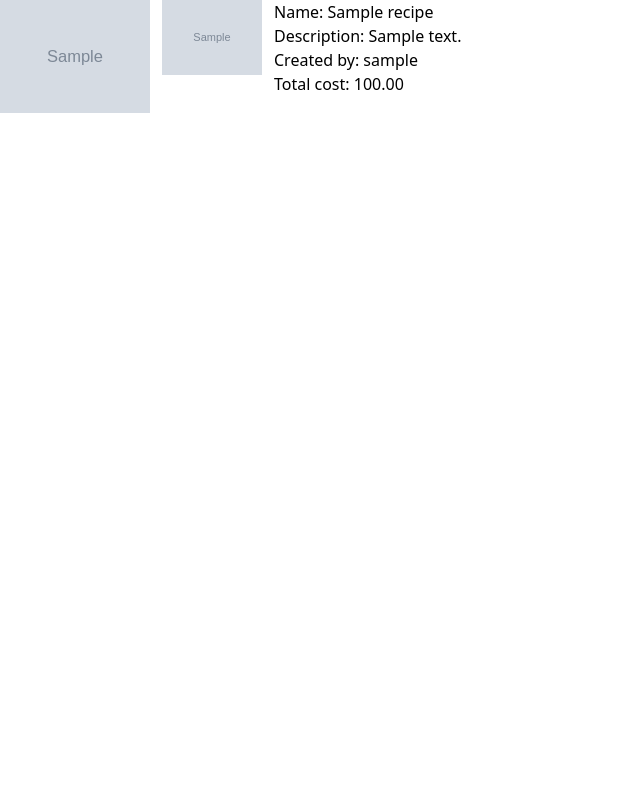
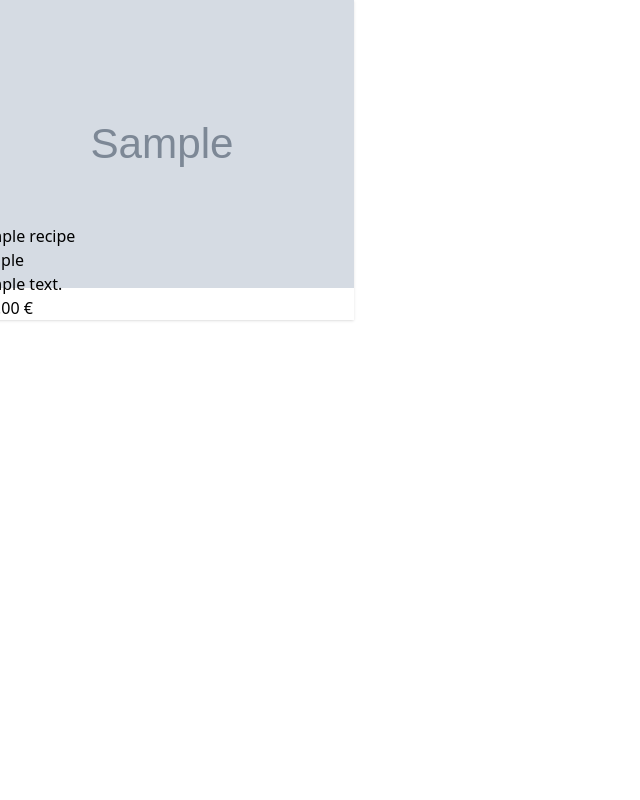
Before and after one commit to schuggermi/gourmet_wiki-django, a Django app: page /recipes/ in a window 1280 px wide. Shown: the whole page, without its empty margins (0-640 px from the left). Run offline with Django 5.2, Linux system fonts and the light colour scheme; tables that the repository leaves empty hold one stand-in row (values such as "Sample post"); grey boxes marked "Sample" are stand-in pictures; some libraries are stand-ins or nearby versions.

Commit message:
styling the recipe list view with recipe cards

```diff
--- a/templates/base.html
+++ b/templates/base.html
@@ -17,10 +17,12 @@
 
     {% endblock %}
 </head>
-<body>
-{% block main_content %}
+<body class="w-full min-h-screen">
+<div class="px-2 mx-auto">
+    {% block main_content %}
 
-{% endblock %}
+    {% endblock %}
+</div>
 
 <script src="https://unpkg.com/htmx.org@1.9.10"></script>
 </body>
--- a/templates/partials/form.html
+++ b/templates/partials/form.html
@@ -1,13 +1,11 @@
 {% for field in form %}
     <div class="flex flex-col">
-        {% if field.is_hidden == False %}
         <label for="{{ field.id_for_label }}" class="label">
             {{ field.label }}
             {% if field.field.required %}
                 <span>*</span>
             {% endif %}
         </label>
-        {% endif %}
 
         {{ field }}
 
--- a/templates/recipes/recipe_list.html
+++ b/templates/recipes/recipe_list.html
@@ -2,32 +2,28 @@
 
 {% block title %}
     {{ block.super }}
-    - All Recipes
+    - Recipes
 {% endblock %}
 
 {% block main_content %}
     {{ block.super }}
 
-    <div class="flex flex-col gap-3">
+    <div class="grid grid-cols-4 gap-3 justify-items-center w-fit mx-auto">
         {% for recipe in object_list %}
-            <div class="flex gap-3">
-                <img src="{{ recipe.get_thumbnail_url }}" alt="{{ recipe.name }}" style="width: 150px; height: auto;">
-
-                <ul class="flex gap-3">
-                    {% for image in recipe.images.all %}
-                        <li>
-                            <img src="{{ image.image.url }}" alt="{{ image.caption }}"
-                                 style="width: 100px; height: auto;">
-                        </li>
-                    {% endfor %}
-                </ul>
-
-                <ul>
-                    <li>Name: {{ recipe.name }}</li>
-                    <li>Description: {{ recipe.description }}</li>
-                    <li>Created by: {{ recipe.created_by }}</li>
-                    <li>Total cost: {{ recipe.total_cost }}</li>
-                </ul>
+            <div class="card bg-base-100 w-96 shadow-sm">
+                <figure class="h-56">
+                    <img src="{{ recipe.thumbnail_image.url }}" alt="{{ recipe.name }}">
+                </figure>
+                <div class="card-body">
+                    <h2 class="card-title">
+                        {{ recipe.name }}
+                        <div class="badge badge-neutral">{{ recipe.created_by }}</div>
+                    </h2>
+                    <p>{{ recipe.description }}</p>
+                    <div class="card-actions justify-end">
+                        <div class="badge badge-outline">{{ recipe.total_cost }} €</div>
+                    </div>
+                </div>
             </div>
         {% endfor %}
     </div>
```
Also changed, not shown: recipes/forms.py (+10 -0 lines), recipes/formsets.py (+37 -4 lines), templates/recipes/create_recipe_wizard.html (+13 -7 lines), templates/recipes/partials/ingredient_form_row.html (+0 -34 lines). Lines whose indentation alone changed are shown as unchanged.
